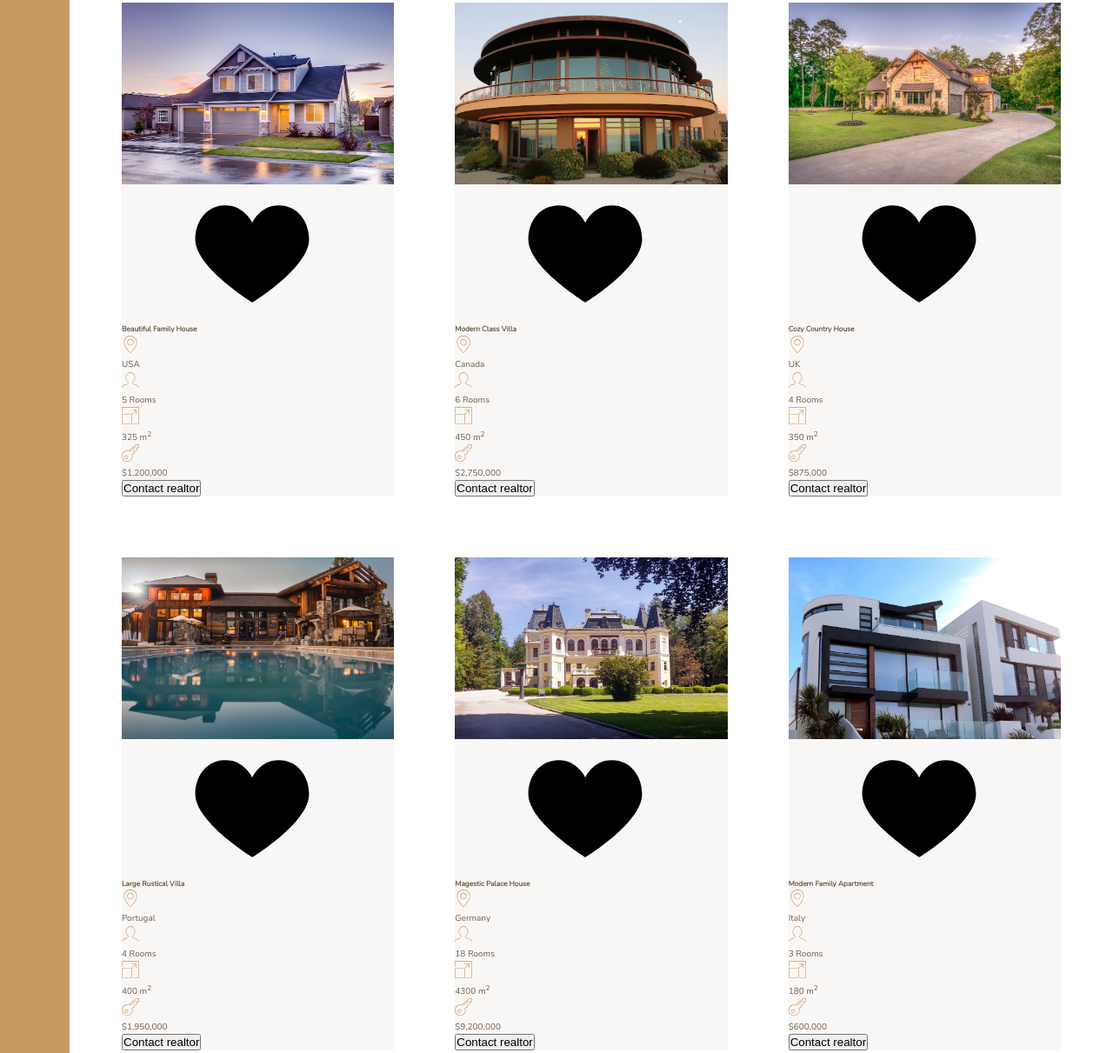
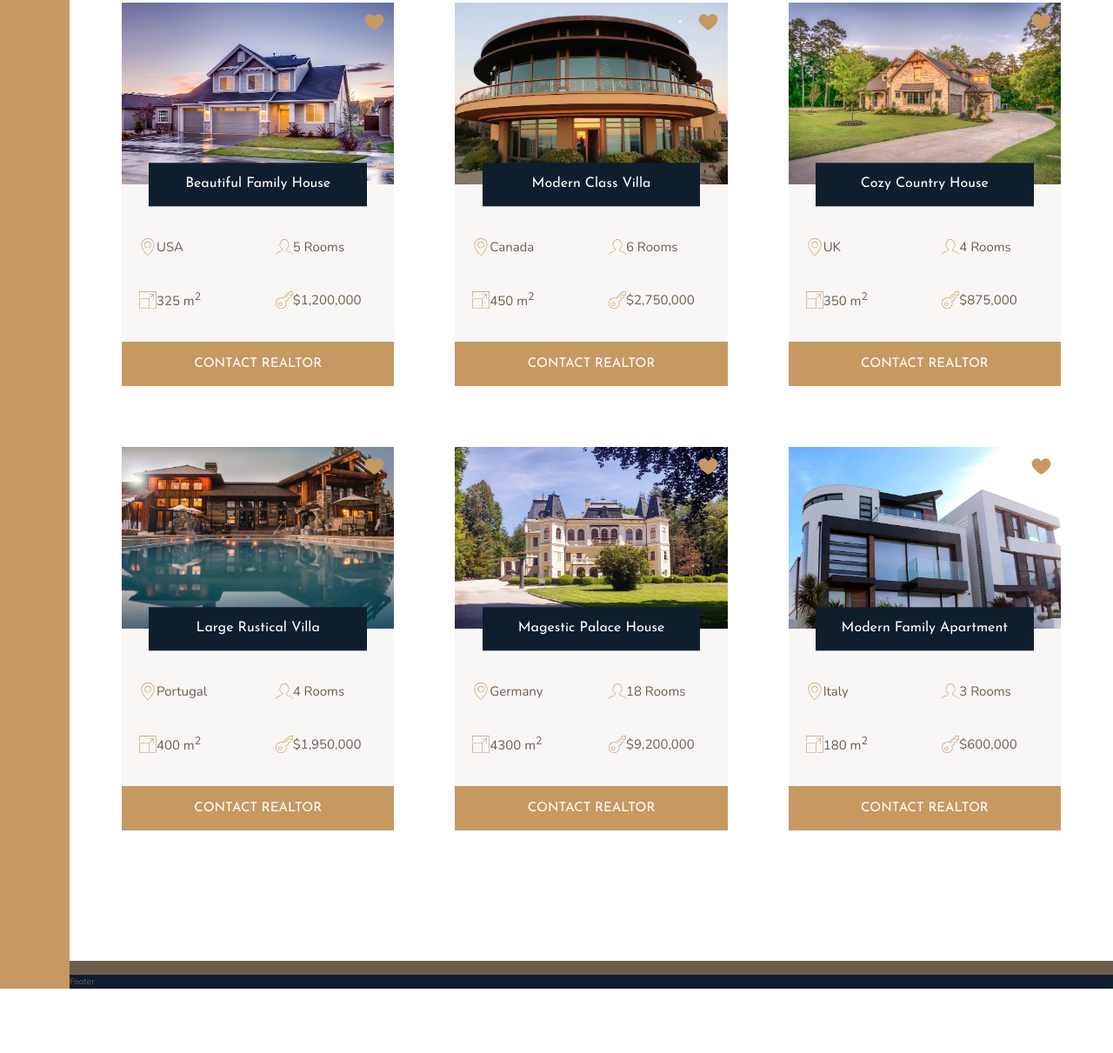
Before and after one commit to e3cd/Nexter, a plain HTML site: page index.html in a window 1280 px wide. Shown: the part 1967-3178 px from the top of the page at 87% size. After the commit the page ends 3104 px from the top, so only its background shows below. Drawn offline with nearby package versions, Linux system fonts and the light colour scheme.

Commit message:
homes section

```diff
--- a/css/style.css
+++ b/css/style.css
@@ -155,13 +155,52 @@ body {
   grid-gap: 7rem; }
 
 .home {
-  background-color: #f9f7f6; }
+  background-color: #f9f7f6;
+  display: grid;
+  grid-template-columns: repeat(2, 1fr);
+  grid-row-gap: 3.5rem; }
   .home__img {
-    width: 100%; }
-  .home__location svg, .home__rooms svg, .home__area svg, .home__price svg {
+    width: 100%;
+    grid-row: 1 / 2;
+    grid-column: 1 / -1;
+    z-index: 1; }
+  .home__like {
     fill: #c69963;
-    height: 2rem;
-    width: 2rem; }
+    grid-row: 1 / 2;
+    grid-column: 2 / 3;
+    height: 2.5rem;
+    width: 2.5rem;
+    z-index: 2;
+    justify-self: end;
+    margin: 1rem; }
+  .home__name {
+    grid-row: 1 / 2;
+    grid-column: 1 / -1;
+    justify-self: center;
+    align-self: end;
+    z-index: 3;
+    width: 80%;
+    font-family: "Josefin Sans", sans-serif;
+    font-size: 1.6rem;
+    text-align: center;
+    padding: 1.25rem;
+    background-color: #101d2c;
+    color: #fff;
+    font-weight: 400;
+    transform: translateY(50%); }
+  .home__location, .home__rooms {
+    margin-top: 2.5rem; }
+  .home__location, .home__rooms, .home__area, .home__price {
+    font-size: 1.5rem;
+    margin-left: 2rem;
+    display: flex;
+    align-items: center; }
+    .home__location svg, .home__rooms svg, .home__area svg, .home__price svg {
+      fill: #c69963;
+      height: 2rem;
+      width: 2rem; }
+  .home__btn {
+    grid-column: 1 / -1; }
 
 .gallery {
   background-color: #6d5d4b;
--- a/index.html
+++ b/index.html
@@ -137,7 +137,7 @@
           </svg>
           <p>$1,200,000</p>
         </div>
-        <button class="cta">Contact realtor</button>
+        <button class="btn home__btn">Contact realtor</button>
       </div>
 
       <div class="home">
@@ -170,7 +170,7 @@
           </svg>
           <p>$2,750,000</p>
         </div>
-        <button class="cta">Contact realtor</button>
+        <button class="btn home__btn">Contact realtor</button>
       </div>
       <div class="home">
         <img src="img/house-3.jpeg" alt="House 3" class="home__img" />
@@ -202,7 +202,7 @@
           </svg>
           <p>$875,000</p>
         </div>
-        <button class="cta">Contact realtor</button>
+        <button class="btn home__btn">Contact realtor</button>
       </div>
       <div class="home">
         <img src="img/house-4.jpeg" alt="House 4" class="home__img" />
@@ -234,7 +234,7 @@
           </svg>
           <p>$1,950,000</p>
         </div>
-        <button class="cta">Contact realtor</button>
+        <button class="btn home__btn">Contact realtor</button>
       </div>
       <div class="home">
         <img src="img/house-5.jpeg" alt="House 5" class="home__img" />
@@ -266,7 +266,7 @@
           </svg>
           <p>$9,200,000</p>
         </div>
-        <button class="cta">Contact realtor</button>
+        <button class="btn home__btn">Contact realtor</button>
       </div>
       <div class="home">
         <img src="img/house-6.jpeg" alt="House 6" class="home__img" />
@@ -298,7 +298,7 @@
           </svg>
           <p>$600,000</p>
         </div>
-        <button class="cta">Contact realtor</button>
+        <button class="btn home__btn">Contact realtor</button>
       </div>
     </section>
     <section class="gallery">
--- a/sass/_homes.scss
+++ b/sass/_homes.scss
@@ -10,27 +10,69 @@
 .home {
   background-color: $color-grey-light-1;
 
+  display: grid;
+  grid-template-columns: repeat(2, 1fr);
+  grid-row-gap: 3.5rem;
+
   &__img {
     width: 100%;
+    grid-row: 1 / 2;
+    grid-column: 1 / -1; //span entire track width
+    z-index: 1;
   }
 
   &__like {
+    fill: $color-primary;
+    grid-row: 1 / 2;
+    grid-column: 2 / 3;
+    height: 2.5rem;
+    width: 2.5rem;
+    z-index: 2;
+    justify-self: end; //align horizontal in grid cell use justify-self
+    margin: 1rem;
   }
 
   &__name {
+    grid-row: 1 / 2;
+    grid-column: 1 / -1;
+    justify-self: center;
+    align-self: end; //align the title to the bottom of the grid
+    z-index: 3; //overlap the image
+
+    width: 80%;
+    font-family: $font-display;
+    font-size: 1.6rem;
+    text-align: center;
+    padding: 1.25rem;
+    background-color: $color-secondary;
+    color: #fff;
+    font-weight: 400;
+    transform: translateY(50%); //move down the title
+  }
+
+  &__location,
+  &__rooms {
+    margin-top: 2.5rem;
   }
 
   &__location,
   &__rooms,
   &__area,
   &__price {
+    font-size: 1.5rem;
+    margin-left: 2rem;
+
+    display: flex;
+    align-items: center;
+
     svg {
       fill: $color-primary;
       height: 2rem;
       width: 2rem;
     }
+  }
 
-    p {
-    }
+  &__btn {
+    grid-column: 1 / -1;
   }
 }
```
